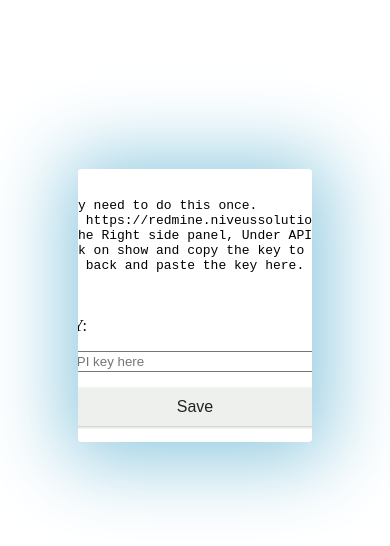
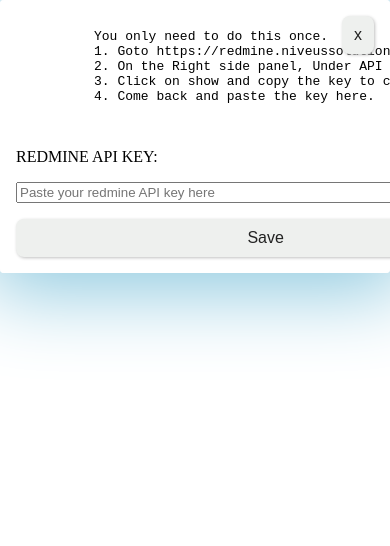
Before and after one commit to rayanfer32/redmine-bulk-logger, a website: page index.html in a window 390 px wide. Drawn offline with Linux system fonts and the light colour scheme.

Commit message:
feat: add responsive css

```diff
--- a/dist.js
+++ b/dist.js
@@ -1,13 +1,13 @@
 window.BL_TABLE_DOM = `
     <div id="BL_modal" class="BL_modal">
+      <button class="BL_button BL_close-modal-btn" onclick="closeModal()">x</button>
       <div id="BL_table_dom">
-        <button class="BL_close-modal-btn" onclick="closeModal()">x</button>
         <h2>Bulk Logger - v0.1</h2>
         <p>Script to help you log efforts in bulk.</p>
         <p id="BL_message_box1" class="BL_message_box"></p>
         <table class="BL_task-table">
           <thead>
-            <tr class="table-headings">
+            <tr class="BL_table-headings">
               <th>Issue*</th>
               <th>Activity*</th>
               <th>Date*</th>
@@ -33,7 +33,7 @@
                     class="BL_issue-dropdown"
                     onclick="this.parentElement.firstElementChild.value = event.target.value; this.style.display ='none'"
                   >
-                    <option >*Type something...*</option>
+                    <option value="1">*Type something...*</option>
                   </div>
                 </div>
               </td>
@@ -195,7 +195,9 @@
 
 .BL_close-modal-btn{
   position: absolute;
+  top: 1rem;
   right: 1rem;
+  width: 2rem;
   border: none;
   border-radius: 0.2rem;
   padding: 0.4rem 1rem;
@@ -215,7 +217,6 @@
 
 .BL_modal {
   display: flex;
-  justify-content: center;
   align-items: center;
   height: inherit;
   padding: 1rem;
@@ -325,6 +326,34 @@
 .BL_message_box {
   color: purple;
   font-family: monospace;
+}
+
+@media (max-width: 900px) {
+  .BL_modal {
+    top: 0%;
+    left: 0%;
+    right: 0%;
+  }
+
+  #BL_row, .BL_table-headings {
+    display: grid ;
+    margin-bottom: 1rem;
+    width: calc(100vw - 10%);
+  }
+
+  .BL_add-new-task {
+    display: grid;
+    width: calc(100vw - 10%);
+  }
+
+  .BL_btn-block {
+    display: grid;
+    grid-template-columns: 1fr 1fr;
+    width: calc(100vw - 10%);
+    gap: 0.5rem;
+    margin-bottom: 1rem;
+  }
+
 }`;
 document.head.append(INJECTED_CSS);
 const HAS_BL_INSTANCE_MOUNTED =
@@ -600,10 +629,6 @@
 
 document.querySelector(".BL_modal").addEventListener("click", (event) => {
   if (["BL_modal", "BL_table_dom"].includes(event.target.parentElement.id)) {
-    console.log(
-      "Clicked out, closing dropdowns",
-      event.target.parentElement.id
-    );
     // * close all the issue search dropdown when clicked outside of the options
     document
       .querySelectorAll(".BL_issue-dropdown")
@@ -613,7 +638,6 @@
 
 window.handleIssueInputOnBlur = (el) => {
   setTimeout(() => {
-    console.log("Closing options of ", el);
     el.nextElementSibling.style.display = "none";
   }, 500);
 };
--- a/script.js
+++ b/script.js
@@ -271,10 +271,6 @@
 
 document.querySelector(".BL_modal").addEventListener("click", (event) => {
   if (["BL_modal", "BL_table_dom"].includes(event.target.parentElement.id)) {
-    console.log(
-      "Clicked out, closing dropdowns",
-      event.target.parentElement.id
-    );
     // * close all the issue search dropdown when clicked outside of the options
     document
       .querySelectorAll(".BL_issue-dropdown")
@@ -284,7 +280,6 @@
 
 window.handleIssueInputOnBlur = (el) => {
   setTimeout(() => {
-    console.log("Closing options of ", el);
     el.nextElementSibling.style.display = "none";
   }, 500);
 };
--- a/styles.css
+++ b/styles.css
@@ -24,7 +24,9 @@
 
 .BL_close-modal-btn{
   position: absolute;
+  top: 1rem;
   right: 1rem;
+  width: 2rem;
   border: none;
   border-radius: 0.2rem;
   padding: 0.4rem 1rem;
@@ -44,7 +46,6 @@
 
 .BL_modal {
   display: flex;
-  justify-content: center;
   align-items: center;
   height: inherit;
   padding: 1rem;
@@ -155,3 +156,31 @@
   color: purple;
   font-family: monospace;
 }
+
+@media (max-width: 900px) {
+  .BL_modal {
+    top: 0%;
+    left: 0%;
+    right: 0%;
+  }
+
+  #BL_row, .BL_table-headings {
+    display: grid ;
+    margin-bottom: 1rem;
+    width: calc(100vw - 10%);
+  }
+
+  .BL_add-new-task {
+    display: grid;
+    width: calc(100vw - 10%);
+  }
+
+  .BL_btn-block {
+    display: grid;
+    grid-template-columns: 1fr 1fr;
+    width: calc(100vw - 10%);
+    gap: 0.5rem;
+    margin-bottom: 1rem;
+  }
+
+}
```
Also changed, not shown: view.html (+3 -3 lines).
